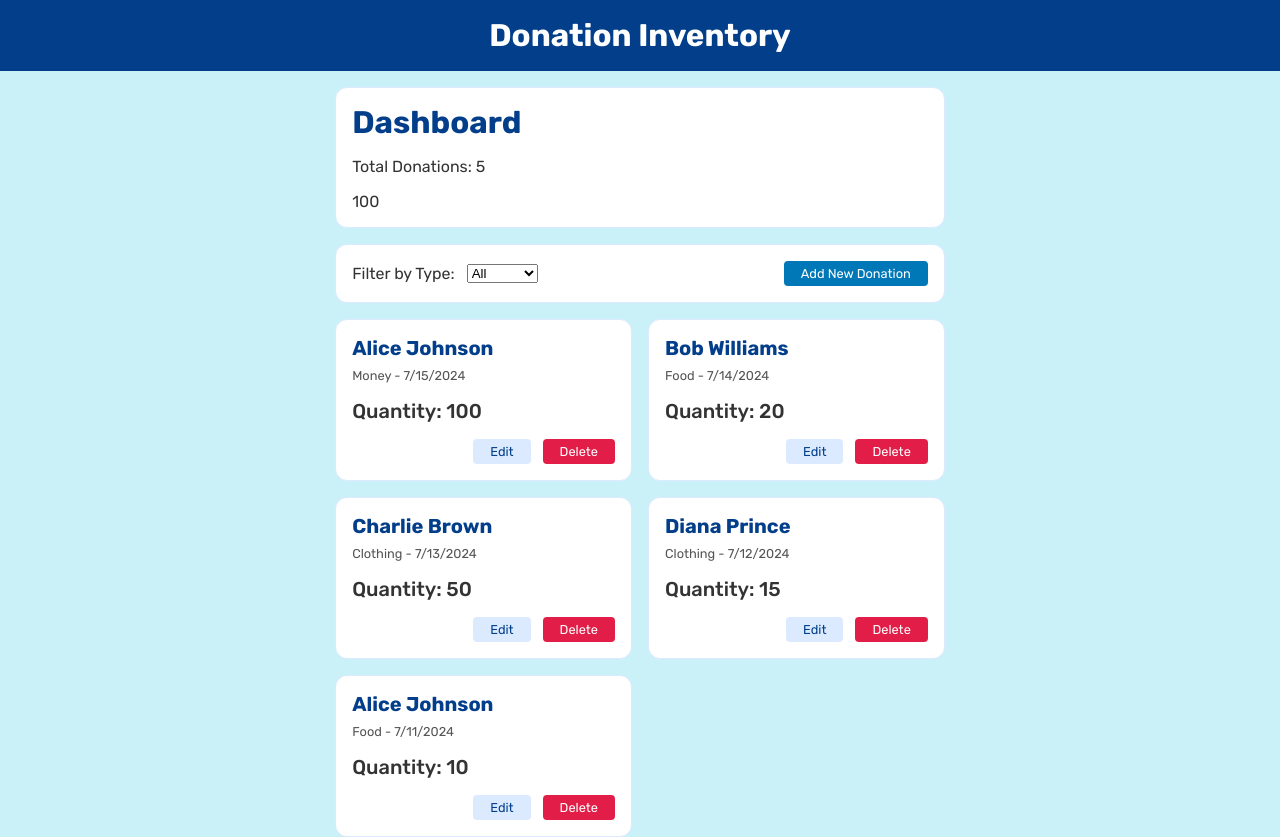
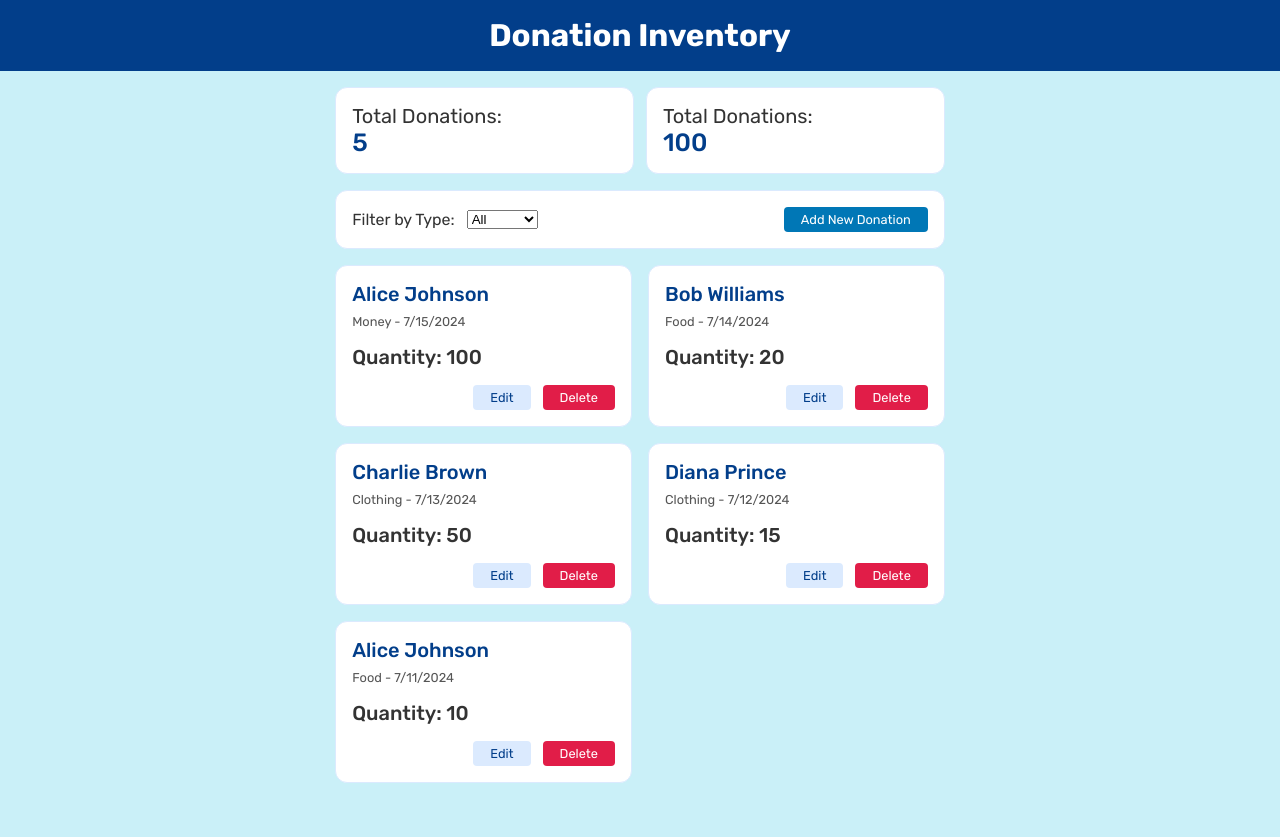
Before and after one commit to ganeshreddychimmula/animal-shelter-donation-inventory, a React (Vite) app: page / in a window 1280 px wide. After the commit the page ends 800 px from the top, so only its background shows below. Built offline with nearby package versions, Linux system fonts and the light colour scheme.

Commit message:
Seperate summary components

```diff
--- a/src/App.jsx
+++ b/src/App.jsx
@@ -73,10 +73,10 @@ function App() {
       .reduce((total, donation) => total + donation.quantity, 0);
 
     return (
-      <p>
-        Total {filter} Donations: {filteredTotal}
-        {filter ? `${quantifier[filter]}` : ""}
-      </p>
+          <div className="l-box">
+            <h4>Total {filter} Donations</h4>
+            <h3>{filteredTotal + ` ` + quantifier[filter]}</h3>
+          </div>
     );
   }, [donationsList, filter]);
 
@@ -132,7 +132,7 @@ function App() {
 
   // will use the native Form handling introduced in react 19
   return (
-    <div className="l-stack" style={{"--stack-space": "0"}}>
+    <div className="l-stack" style={{ "--stack-space": "0" }}>
       <Header />
       <main className="l-stack l-center">
         <Modal isOpen={isModalOpen} onClose={handleCloseModal}>
@@ -145,24 +145,30 @@ function App() {
           />
         </Modal>
 
-        <section className="l-box l-stack">
-          <h2>Dashboard</h2>
-          <p>Total Donations: {donationsList.length}</p>
-          <p>
-            {donationsList.reduce((total, donation) => {
+        <section className="l-cluster b-dashboard"
+          style={{ "--cluster-justify": "space-evenly" }}>
+          <div className="l-box">
+            <h4>Total Donations:</h4>
+            <h3> {donationsList.length}</h3>
+          </div>
+
+          <div className="l-box">
+             <h4>Total Donations:</h4>
+              <h3> {donationsList.reduce((total, donation) => {
               return (
                 total + (donation.type === "Money" ? donation.quantity : 0)
               );
-            }, 0)}
-          </p>
+            }, 0)}</h3>
+          </div>
           {filter && donationSummaryElements}
         </section>
 
-        <section className="l-box l-cluster" style={{"--cluster-justify": "space-between"}}>
+        <section
+          className="l-box l-cluster"
+          style={{ "--cluster-justify": "space-between" }}
+        >
           <div className="l-cluster">
-            <label htmlFor="filter">
-            Filter by Type:
-           </label>
+            <label htmlFor="filter">Filter by Type:</label>
             <select
               id="filter"
               value={filter}
--- a/src/assets/css/block.css
+++ b/src/assets/css/block.css
@@ -49,6 +49,7 @@ main {
     position:relative;
     --box-padding:var(--s2);
 }
+
 /* --- Modal Close Button --- */
 .b-modal-close-button {
   position: absolute;
@@ -106,6 +107,11 @@ main {
     border-radius: var(--s-2);
 }
 
+/* --- Donation Summary Block (Aesthetics only) --- */
+.b-dashboard > * {
+    flex:1;
+}
+
 /* --- Filters Block (Aesthetics only) --- */
 .b-filters__select {
     padding: var(--space-1);
--- a/src/assets/css/global.css
+++ b/src/assets/css/global.css
@@ -90,6 +90,7 @@
   --grid-min-item-size: 20ch;
   --stack-space: var(--s-1); /* Default space between stack items */
   --box-padding: var(--s0);
+  --cluster-align: center; /* Default vertical alignment for clusters */
 }
 
 html, body{
@@ -114,12 +115,20 @@ p, li, blockquote {
 
 
 h1, h2, h3, h4, h5, h6 {
-    font-weight: 700;
     max-inline-size: var(--measure);
 }
 
 h1, h2, h3 {
   color: var(--primary-text-color);
+      font-weight: 700;
+}
+
+h3{
+  font-weight:500;
+}
+
+h4, h5, h6{
+      font-weight: 400;
 }
 
 h1 { font-size: var(--font-4); }
```
